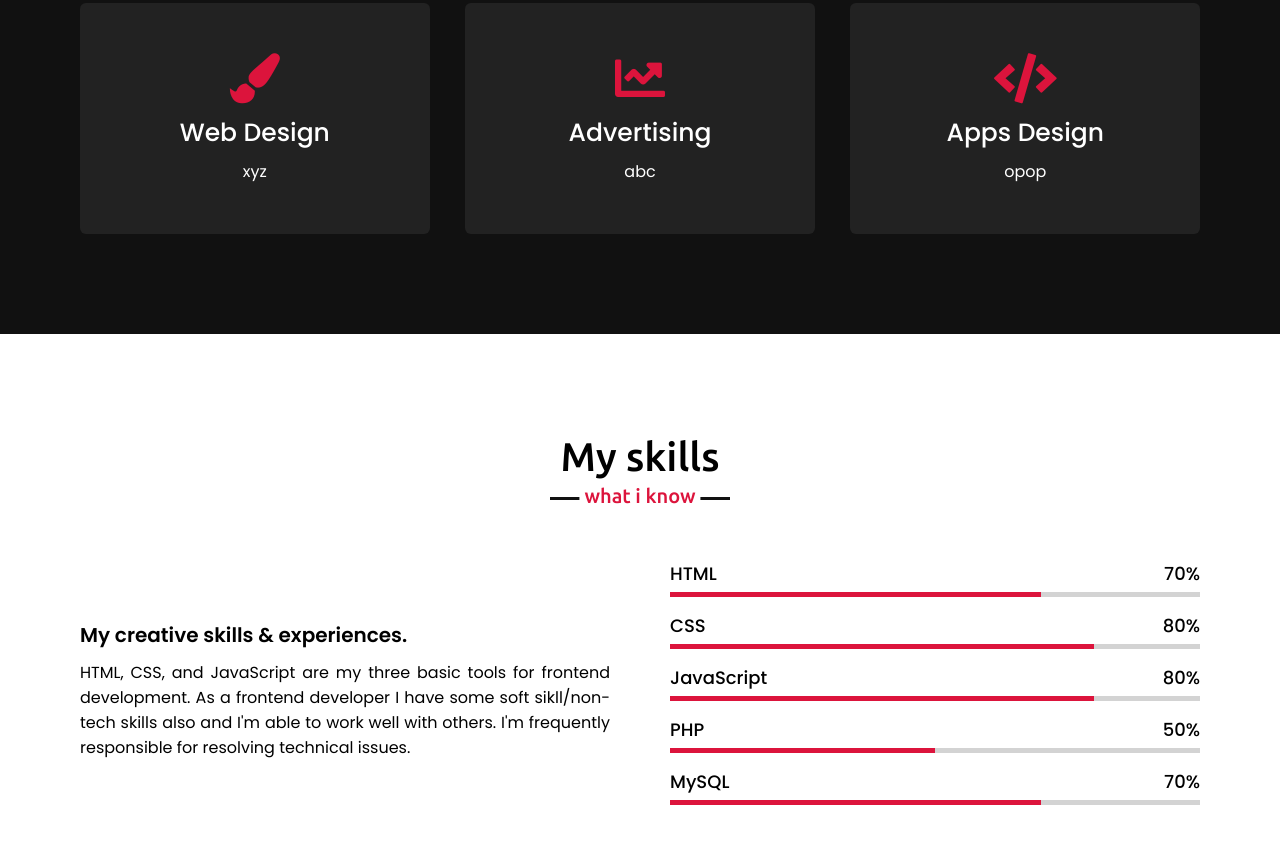
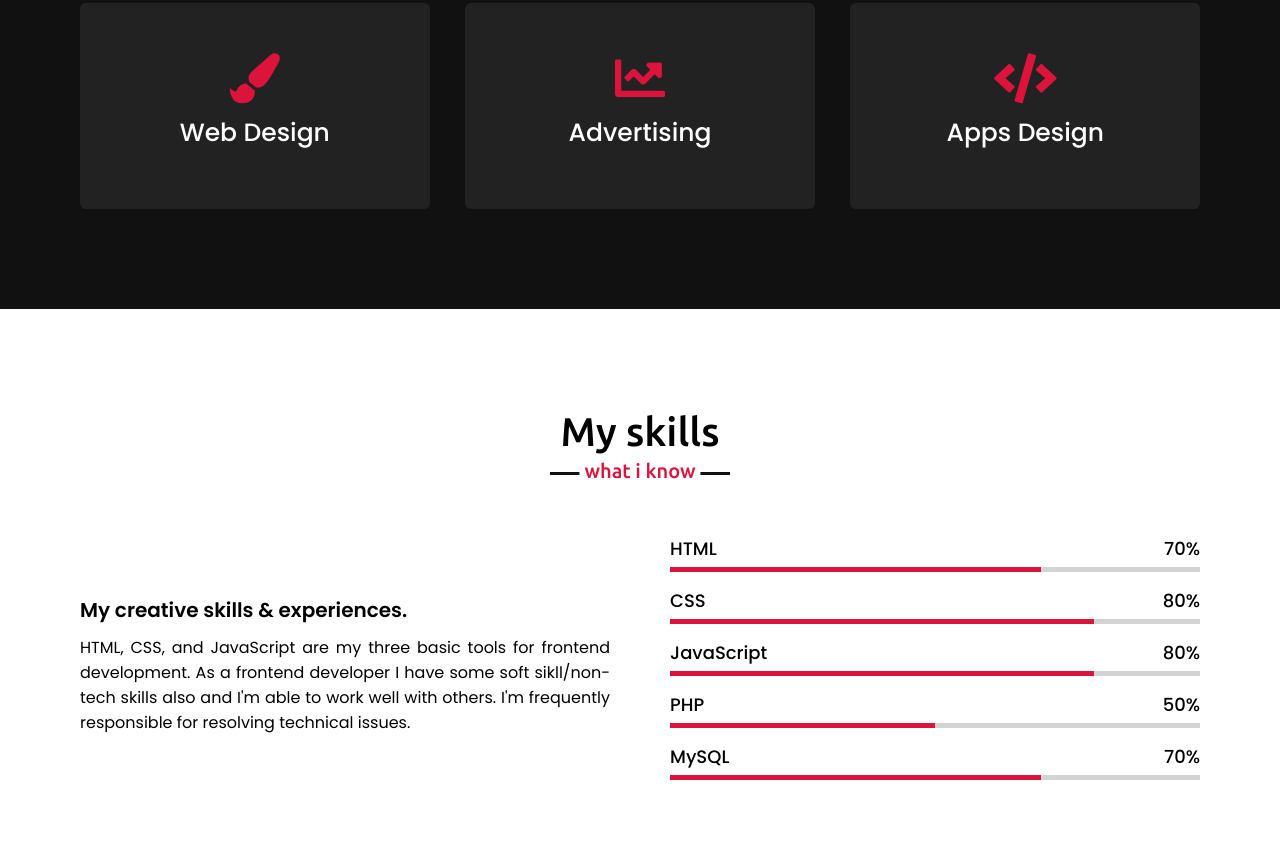
Before and after one commit to faiz579/portfolio, a plain HTML site: page index.html in a window 1280 px wide. Shown: the part 1756-2599 px from the top of the page. Drawn offline with nearby package versions, Linux system fonts and the light colour scheme.

Commit message:
Update index.html

```diff
--- a/index.html
+++ b/index.html
@@ -68,21 +68,21 @@
                     <div class="box">
                         <i class="fas fa-paint-brush"></i>
                         <div class="text">Web Design</div>
-                        <p>xyz</p>
+<!--                         <p>xyz</p> -->
                     </div>
                 </div>
                 <div class="card">
                     <div class="box">
                         <i class="fas fa-chart-line"></i>
                         <div class="text">Advertising</div>
-                        <p>abc</p>
+<!--                         <p>abc</p> -->
                     </div>
                 </div>
                 <div class="card">
                     <div class="box">
                         <i class="fas fa-code"></i>
                         <div class="text">Apps Design</div>
-                        <p>opop</p>
+<!--                         <p>opop</p> -->
                     </div>
                 </div>
                </div>
```
